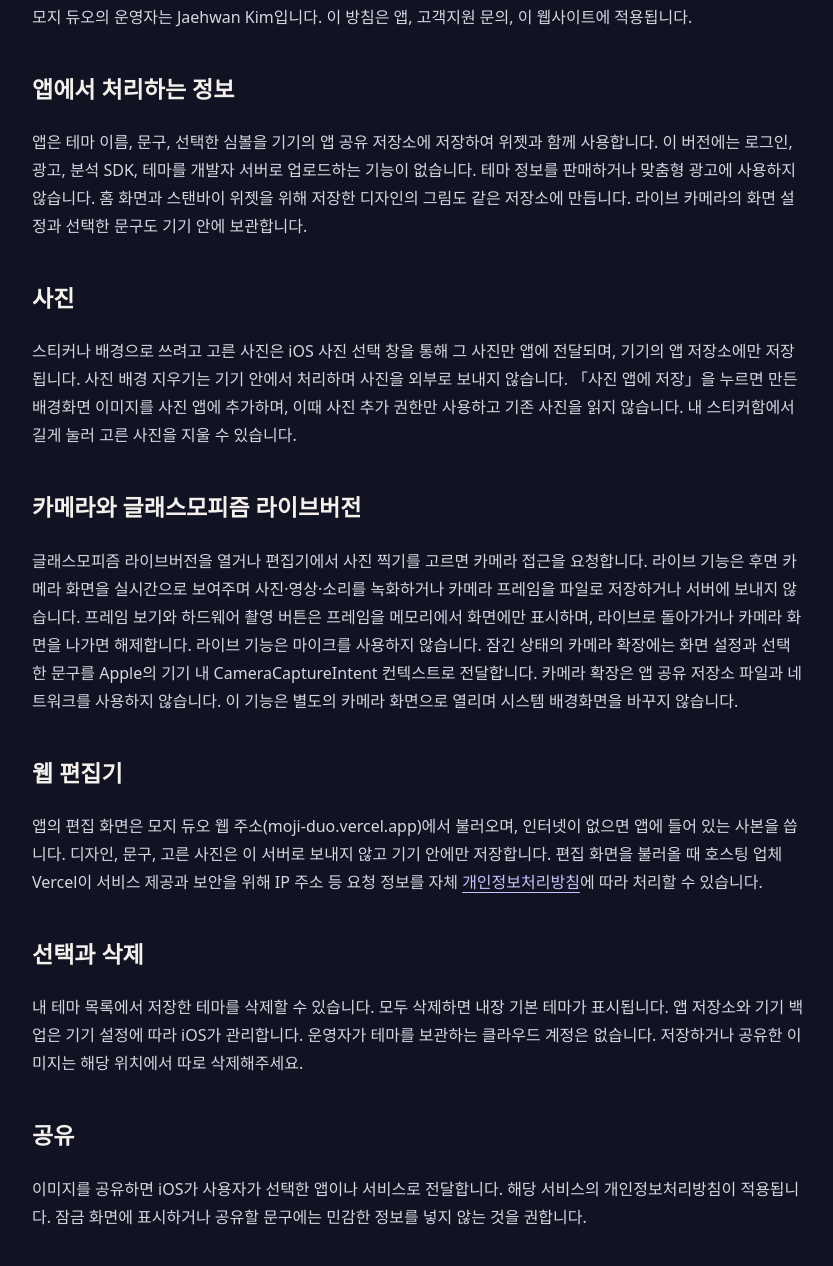
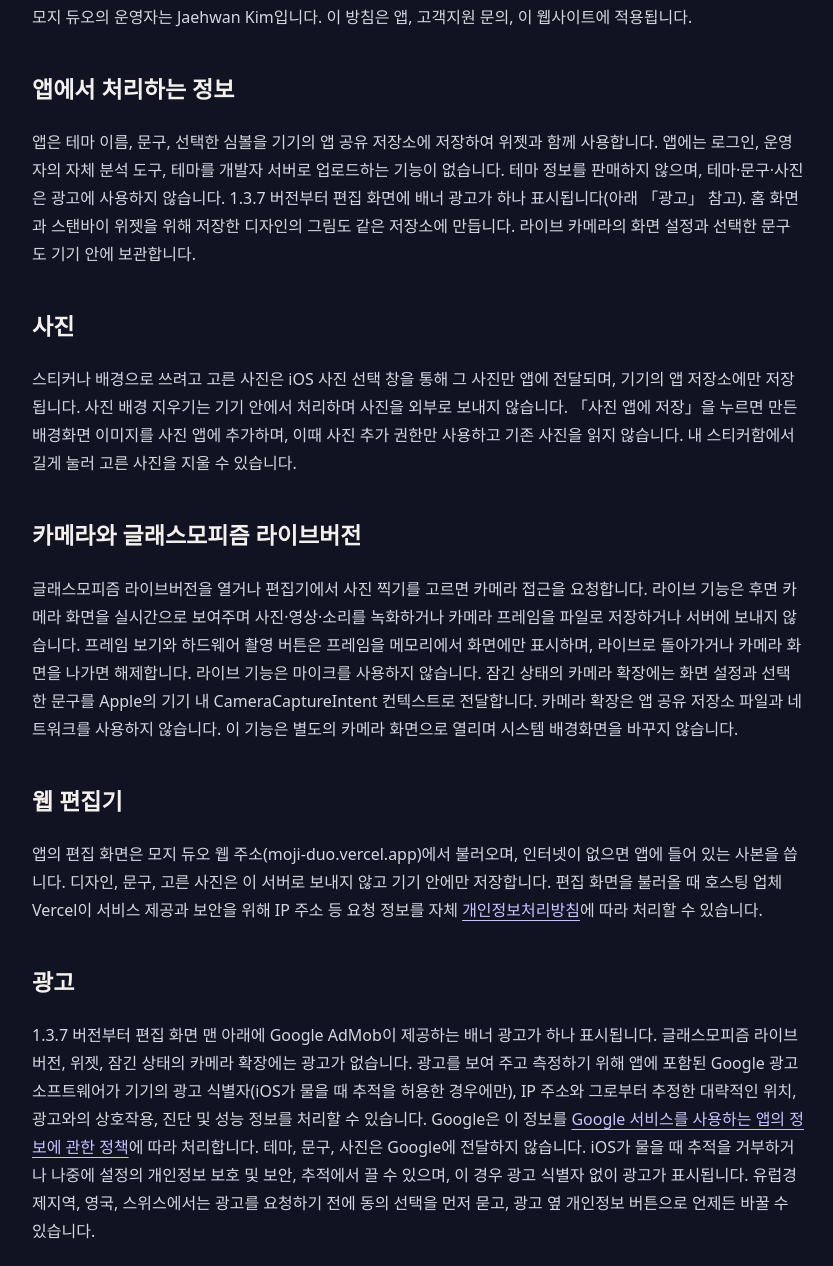
Before and after one commit to convoy-crew/duo-theme-site, a plain HTML site: page privacy-ko.html in a window 1280 px wide. Shown: the part 374-1640 px from the top of the page, without its empty margins (222-1055 px from the left). Drawn offline with Linux system fonts and the light colour scheme.

Commit message:
Describe the banner ad shown under the editor from version 1.3.7 (privacy-ko.html)

```diff
--- a/privacy-ko.html
+++ b/privacy-ko.html
@@ -1,8 +1,9 @@
 <!doctype html><html lang="ko"><meta charset="utf-8"><meta name="viewport" content="width=device-width, initial-scale=1"><meta name="description" content="Moji Duo support and privacy information."><title>개인정보처리방침 | 모지 듀오</title><link rel="stylesheet" href="style.css"><nav aria-label="Main"><a href="index.html">Moji Duo</a><a href="privacy.html">Privacy</a><a href="privacy-ko.html" lang="ko">개인정보처리방침</a></nav><header><img src="icon.png" alt="Moji Duo"><p class="tag">Personal Lock Screen themes</p></header><main><h1>개인정보처리방침</h1><p>모지 듀오의 운영자는 Jaehwan Kim입니다. 이 방침은 앱, 고객지원 문의, 이 웹사이트에 적용됩니다.</p>
-<h2>앱에서 처리하는 정보</h2><p>앱은 테마 이름, 문구, 선택한 심볼을 기기의 앱 공유 저장소에 저장하여 위젯과 함께 사용합니다. 이 버전에는 로그인, 광고, 분석 SDK, 테마를 개발자 서버로 업로드하는 기능이 없습니다. 테마 정보를 판매하거나 맞춤형 광고에 사용하지 않습니다. 홈 화면과 스탠바이 위젯을 위해 저장한 디자인의 그림도 같은 저장소에 만듭니다. 라이브 카메라의 화면 설정과 선택한 문구도 기기 안에 보관합니다.</p>
+<h2>앱에서 처리하는 정보</h2><p>앱은 테마 이름, 문구, 선택한 심볼을 기기의 앱 공유 저장소에 저장하여 위젯과 함께 사용합니다. 앱에는 로그인, 운영자의 자체 분석 도구, 테마를 개발자 서버로 업로드하는 기능이 없습니다. 테마 정보를 판매하지 않으며, 테마·문구·사진은 광고에 사용하지 않습니다. 1.3.7 버전부터 편집 화면에 배너 광고가 하나 표시됩니다(아래 「광고」 참고). 홈 화면과 스탠바이 위젯을 위해 저장한 디자인의 그림도 같은 저장소에 만듭니다. 라이브 카메라의 화면 설정과 선택한 문구도 기기 안에 보관합니다.</p>
 <h2>사진</h2><p>스티커나 배경으로 쓰려고 고른 사진은 iOS 사진 선택 창을 통해 그 사진만 앱에 전달되며, 기기의 앱 저장소에만 저장됩니다. 사진 배경 지우기는 기기 안에서 처리하며 사진을 외부로 보내지 않습니다. 「사진 앱에 저장」을 누르면 만든 배경화면 이미지를 사진 앱에 추가하며, 이때 사진 추가 권한만 사용하고 기존 사진을 읽지 않습니다. 내 스티커함에서 길게 눌러 고른 사진을 지울 수 있습니다.</p>
 <h2>카메라와 글래스모피즘 라이브버전</h2><p>글래스모피즘 라이브버전을 열거나 편집기에서 사진 찍기를 고르면 카메라 접근을 요청합니다. 라이브 기능은 후면 카메라 화면을 실시간으로 보여주며 사진·영상·소리를 녹화하거나 카메라 프레임을 파일로 저장하거나 서버에 보내지 않습니다. 프레임 보기와 하드웨어 촬영 버튼은 프레임을 메모리에서 화면에만 표시하며, 라이브로 돌아가거나 카메라 화면을 나가면 해제합니다. 라이브 기능은 마이크를 사용하지 않습니다. 잠긴 상태의 카메라 확장에는 화면 설정과 선택한 문구를 Apple의 기기 내 CameraCaptureIntent 컨텍스트로 전달합니다. 카메라 확장은 앱 공유 저장소 파일과 네트워크를 사용하지 않습니다. 이 기능은 별도의 카메라 화면으로 열리며 시스템 배경화면을 바꾸지 않습니다.</p>
 <h2>웹 편집기</h2><p>앱의 편집 화면은 모지 듀오 웹 주소(moji-duo.vercel.app)에서 불러오며, 인터넷이 없으면 앱에 들어 있는 사본을 씁니다. 디자인, 문구, 고른 사진은 이 서버로 보내지 않고 기기 안에만 저장합니다. 편집 화면을 불러올 때 호스팅 업체 Vercel이 서비스 제공과 보안을 위해 IP 주소 등 요청 정보를 자체 <a href="https://vercel.com/legal/privacy-policy">개인정보처리방침</a>에 따라 처리할 수 있습니다.</p>
+<h2>광고</h2><p>1.3.7 버전부터 편집 화면 맨 아래에 Google AdMob이 제공하는 배너 광고가 하나 표시됩니다. 글래스모피즘 라이브버전, 위젯, 잠긴 상태의 카메라 확장에는 광고가 없습니다. 광고를 보여 주고 측정하기 위해 앱에 포함된 Google 광고 소프트웨어가 기기의 광고 식별자(iOS가 물을 때 추적을 허용한 경우에만), IP 주소와 그로부터 추정한 대략적인 위치, 광고와의 상호작용, 진단 및 성능 정보를 처리할 수 있습니다. Google은 이 정보를 <a href="https://policies.google.com/technologies/partner-sites">Google 서비스를 사용하는 앱의 정보에 관한 정책</a>에 따라 처리합니다. 테마, 문구, 사진은 Google에 전달하지 않습니다. iOS가 물을 때 추적을 거부하거나 나중에 설정의 개인정보 보호 및 보안, 추적에서 끌 수 있으며, 이 경우 광고 식별자 없이 광고가 표시됩니다. 유럽경제지역, 영국, 스위스에서는 광고를 요청하기 전에 동의 선택을 먼저 묻고, 광고 옆 개인정보 버튼으로 언제든 바꿀 수 있습니다.</p>
 <h2>선택과 삭제</h2><p>내 테마 목록에서 저장한 테마를 삭제할 수 있습니다. 모두 삭제하면 내장 기본 테마가 표시됩니다. 앱 저장소와 기기 백업은 기기 설정에 따라 iOS가 관리합니다. 운영자가 테마를 보관하는 클라우드 계정은 없습니다. 저장하거나 공유한 이미지는 해당 위치에서 따로 삭제해주세요.</p>
 <h2>공유</h2><p>이미지를 공유하면 iOS가 사용자가 선택한 앱이나 서비스로 전달합니다. 해당 서비스의 개인정보처리방침이 적용됩니다. 잠금 화면에 표시하거나 공유할 문구에는 민감한 정보를 넣지 않는 것을 권합니다.</p>
 <h2>고객지원 및 웹사이트</h2><p>이메일 문의 시 이메일 주소와 사용자가 보낸 내용 및 첨부파일을 받습니다. 문의 응답에 사용하며 해결과 후속 대응에 필요한 동안 보관합니다. 이메일로 삭제를 요청할 수 있으며 법령상 보존 의무가 있는 경우를 제외하고 처리합니다. 이메일 전달 과정에서는 이메일 서비스 제공자가 정보를 처리합니다.</p><p>이 정적 웹사이트에는 별도 분석·광고 스크립트를 넣지 않습니다. GitHub Pages가 호스팅하며 GitHub는 서비스 제공과 보안을 위해 IP 주소 등 요청 정보를 자체 <a href="https://docs.github.com/en/site-policy/privacy-policies/github-general-privacy-statement">개인정보처리방침</a>에 따라 처리할 수 있습니다.</p>
```
